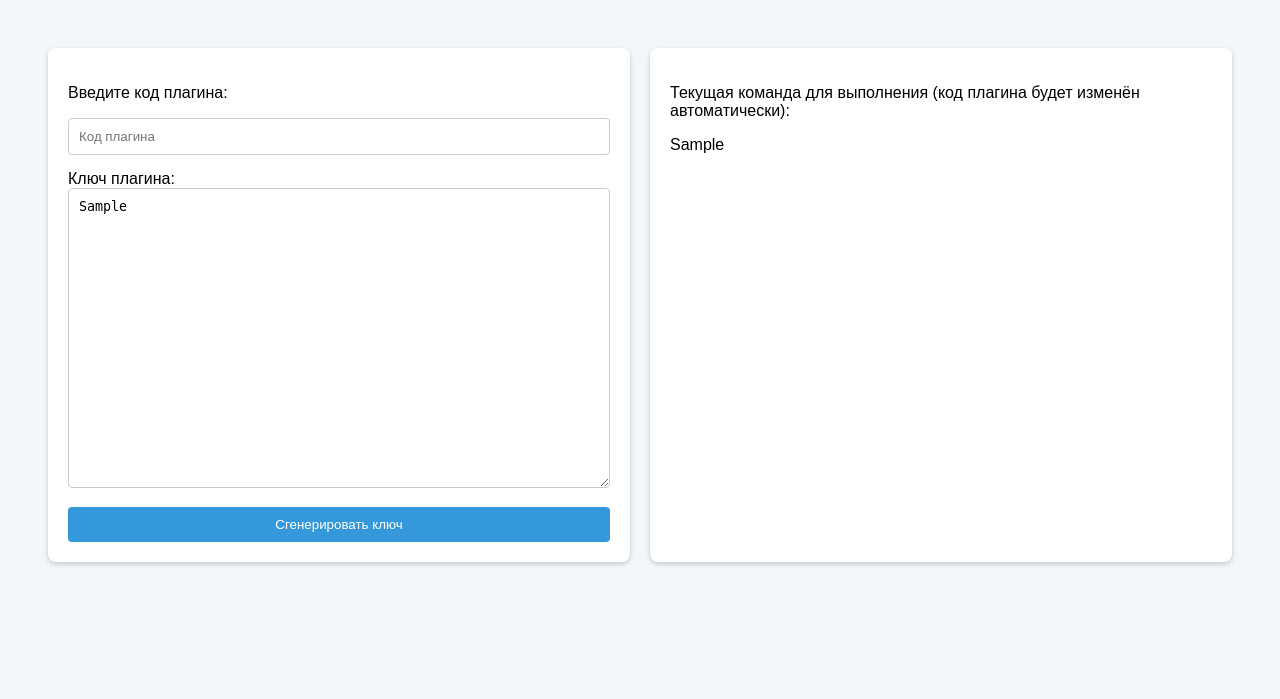
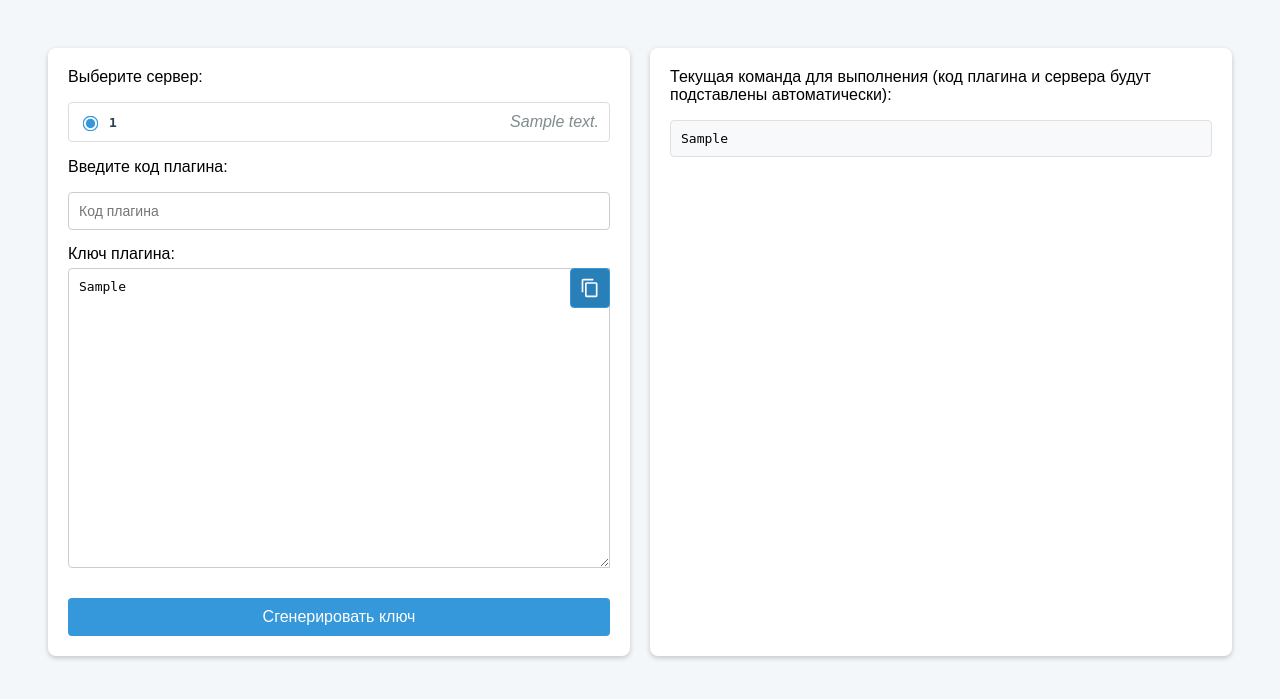
Before and after one commit to DorofD/atlassian_agent_web, a Flask app: template templates/index.html in a window 1280 px wide. Shown: the top 699 px of the page. Run offline with Flask 3, Linux system fonts and the light colour scheme; the template is opened without the code that fills it: most values are stand-ins (such as "Sample title", 1, 10 or a date in 2020).

Commit message:
команды для нескольких server-id, правки по ui

```diff
--- a/run.py
+++ b/run.py
@@ -11,20 +11,33 @@ def index():
     try:
         with open("settings.json", "r") as f:
             settings = json.load(f)
-            exec_command = settings.get("exec_command", "Not found")
+            exec_command_template = settings.get("exec_command", "Not found")
+            servers = settings.get("servers", [])
     except (FileNotFoundError, json.JSONDecodeError) as e:
         print(f'Error when reading settings.json: {e}')
-        exec_command = "Error settings"
+        exec_command_template = "Error settings"
+        servers = []
 
     exec_result = ""
+    exec_command = ""
+
     if request.method == "POST":
-        plugin_code = request.form.get("plugin_code")
-        if plugin_code:
+        plugin_code = request.form.get("plugin_code", "").strip()
+        server_id = request.form.get("server_id", "").strip()
+
+        if not plugin_code:
+            exec_result = "Код плагина не указан"
+        elif not server_id:
+            exec_result = "Сервер не выбран"
+        else:
             try:
-                exec_command_with_plugin = exec_command.replace(
-                    "PLUGIN_CODE", plugin_code)
+                exec_command = exec_command_template.replace(
+                    "PLUGIN_CODE", plugin_code).replace("SERVER_ID", server_id)
+
+                print(f"Executing command: {exec_command}")
+
                 completed_process = subprocess.run(
-                    exec_command_with_plugin,
+                    exec_command,
                     capture_output=True,
                     text=True,
                     check=True,
@@ -32,17 +45,36 @@ def index():
                 )
                 exec_result = completed_process.stdout.strip()
             except subprocess.CalledProcessError as e:
-                exec_result = f"Error when execution command: {e}"
-        else:
-            exec_result = "Код плагина не указан"
+                exec_result = f"Ошибка при выполнении команды:\n{e.stderr.strip() or e}"
+            except Exception as e:
+                exec_result = f"Непредвиденная ошибка: {e}"
 
-    return render_template("index.html", exec_command=exec_command, exec_result=exec_result)
+    return render_template(
+        "index.html",
+        exec_command=exec_command or exec_command_template,
+        exec_result=exec_result,
+        servers=servers
+    )
 
 
 @app.errorhandler(Exception)
 def handle_value_error(error):
     print(f"ERROR: {error}")
-    return render_template("index.html", exec_command="Error", exec_result=error)
+    try:
+        with open("settings.json", "r") as f:
+            settings = json.load(f)
+            exec_command = settings.get("exec_command", "Not found")
+            servers = settings.get("servers", [])
+    except:
+        exec_command = "Error"
+        servers = []
+
+    return render_template(
+        "index.html",
+        exec_command=exec_command,
+        exec_result=str(error),
+        servers=servers
+    )
 
 
 if __name__ == "__main__":
--- a/static/style.css
+++ b/static/style.css
@@ -1,32 +1,74 @@
 body {
-    font-family: Arial;
+    font-family: Arial, sans-serif;
     background-color: #f4f7f9;
     padding: 40px;
 }
 
 .form-container {
     display: flex;
+    flex-wrap: wrap;
+    gap: 20px;
     justify-content: center;
-    gap: 20px;
 }
 
 .form {
-    width: 600px;
+    flex: 1 1 45%;
+    min-width: 300px;
     padding: 20px;
     background-color: #ffffff;
     border-radius: 8px;
     box-shadow: 0 2px 5px rgba(0, 0, 0, 0.2);
 }
 
-input[type="text"] {
-    width: 100%;
-    padding: 10px;
+.form > p:first-of-type {
+    margin-top: 0;
+}
+.server-list {
+    display: flex;
+    flex-direction: column;
+    gap: 8px;
     margin-bottom: 15px;
-    border-radius: 4px;
-    border: 1px solid #ccc;
-    box-sizing: border-box;
 }
 
+.server-option {
+    display: flex;
+    align-items: center;
+    padding: 10px;
+    border: 1px solid #ddd;
+    border-radius: 4px;
+    cursor: pointer;
+    transition: background-color 0.2s, border-color 0.2s;
+}
+
+.server-option:hover {
+    background-color: #f0f7ff;
+    border-color: #3498db;
+}
+
+.server-option input[type="radio"] {
+    margin-right: 12px;
+    transform: scale(1.2);
+    accent-color: #3498db;
+}
+
+.server-id {
+    font-weight: bold;
+    font-family: monospace;
+    color: #2c3e50;
+    flex: 0 0 auto;
+}
+
+.server-desc {
+    margin-left: auto;
+    color: #7f8c8d;
+    font-style: italic;
+    white-space: nowrap;
+    overflow: hidden;
+    text-overflow: ellipsis;
+    max-width: 250px;
+}
+
+input[type="text"],
 textarea.exec {
     width: 100%;
     padding: 10px;
@@ -34,7 +76,14 @@ textarea.exec {
     border-radius: 4px;
     border: 1px solid #ccc;
     box-sizing: border-box;
+    font-size: 14px;
+}
+
+textarea.exec {
     height: 300px;
+    font-family: monospace;
+    font-size: 13px;
+    resize: vertical;
 }
 
 button {
@@ -45,8 +94,77 @@ button {
     border: none;
     border-radius: 4px;
     cursor: pointer;
+    font-size: 16px;
 }
 
 button:hover {
     background-color: #2980b9;
 }
+
+pre {
+    margin: 0;
+    white-space: pre-wrap;
+    word-wrap: break-word;
+    background-color: #f8f9fa;
+    padding: 10px;
+    border-radius: 4px;
+    border: 1px solid #e0e0e0;
+}
+
+/*  */
+.result-wrapper {
+    margin-bottom: 15px;
+}
+
+.result-wrapper label {
+    display: block;
+    margin-bottom: 5px;
+    font-weight: 500;
+}
+
+.input-with-button {
+    position: relative;
+    display: flex;
+    overflow: hidden;
+}
+
+.input-with-button .exec {
+    flex: 1 1 auto;
+    border-top-right-radius: 0;
+    border-bottom-right-radius: 0;
+}
+
+.input-with-button .copy-btn {
+    position: absolute;
+    right: 0;
+    top: 0;
+    bottom: 0;
+    width: 40px;
+    height: 40px;
+    padding: 6px;
+    background-color: #2980b9;
+    border: 1px solid #3498db;
+    border-radius:  4px;
+    border-bottom-right-radius: 4px;
+    cursor: pointer;
+    display: flex;
+    align-items: center;
+    justify-content: center;
+    transition: background-color 0.2s;
+    z-index: 1;
+}
+
+.input-with-button .copy-btn:hover {
+    background-color: #d0e9fb;
+}
+
+.input-with-button .copy-btn:active {
+    background-color: #bce0f6;
+}
+
+.input-with-button .copy-btn:disabled {
+    background-color: #2980b9;
+    border-color: #ccc;
+    cursor: not-allowed;
+    opacity: 0.7;
+}
--- a/templates/index.html
+++ b/templates/index.html
@@ -1,29 +1,123 @@
-<!DOCTYPE html>
+<!doctype html>
 <html lang="ru">
-
   <head>
-    <meta charset="UTF-8">
+    <meta charset="UTF-8" />
     <title>Atlassian Agent Web</title>
-    <link rel="stylesheet" href="{{ url_for('static', filename='style.css') }}">
+    <link
+      rel="stylesheet"
+      href="{{ url_for('static', filename='style.css') }}"
+    />
   </head>
 
   <body>
     <div class="form-container">
       <form class="form" method="POST">
+        <p>Выберите сервер:</p>
+        <div class="server-list">
+          {% for server in servers %}
+          <label class="server-option">
+            <input
+              type="radio"
+              name="server_id"
+              value="{{ server.id }}"
+              required
+              {%
+              if
+              loop.first
+              %}checked{%
+              endif
+              %}
+            />
+            <span class="server-id">{{ server.id }}</span>
+            <span class="server-desc">{{ server.description }}</span>
+          </label>
+          {% endfor %}
+        </div>
+
         <p>Введите код плагина:</p>
-            <input type="text" id="plugin_code" name="plugin_code" placeholder="Код плагина">
+        <input
+          type="text"
+          id="plugin_code"
+          name="plugin_code"
+          placeholder="Код плагина"
+          required
+        />
 
-            <label for="exec_command">Ключ плагина: </label>
-            <textarea class="exec" id="exec_result" name="exec_result"
-                placeholder="Здесь появится результат выполнения команды">{{ exec_result }}</textarea>
+        <div class="result-wrapper">
+          <label for="exec_result">Ключ плагина:</label>
+          <div class="input-with-button">
+            <textarea
+              class="exec"
+              id="exec_result"
+              name="exec_result"
+              placeholder="Здесь появится результат выполнения команды"
+              readonly
+            >
+{{ exec_result }}</textarea
+            >
+            <button
+              type="button"
+              class="copy-btn"
+              title="Копировать в буфер обмена"
+              aria-label="Копировать"
+            >
+              <svg
+                viewBox="0 0 24 24"
+                width="20"
+                height="20"
+                fill="currentColor"
+              >
+                <path
+                  d="M16 1H4c-1.1 0-2 .9-2 2v14h2V3h12V1zm3 4H8c-1.1 0-2 .9-2 2v14c0 1.1.9 2 2 2h11c1.1 0 2-.9 2-2V7c0-1.1-.9-2-2-2zm0 16H8V7h11v10z"
+                />
+              </svg>
+            </button>
+          </div>
+        </div>
+
         <button type="submit">Сгенерировать ключ</button>
       </form>
+
       <form class="form">
-            <p>Текущая команда для выполнения (код плагина будет изменён автоматически):</p>
-            {{ exec_command }}
-
+        <p>
+          Текущая команда для выполнения (код плагина и сервера будут
+          подставлены автоматически):
+        </p>
+        <pre><code>{{ exec_command }}</code></pre>
       </form>
     </div>
+
+    <script>
+      document.addEventListener("DOMContentLoaded", function () {
+        const copyBtn = document.querySelector(".copy-btn");
+        const execResult = document.getElementById("exec_result");
+
+        if (copyBtn && execResult) {
+          copyBtn.addEventListener("click", async function () {
+            const text = execResult.value.trim();
+            if (!text) return;
+
+            try {
+              await navigator.clipboard.writeText(text);
+              const originalText = copyBtn.innerHTML;
+              copyBtn.innerHTML = `
+                <svg viewBox="0 0 24 24" width="20" height="20" fill="currentColor">
+                  <path d="M9 16.17L4.83 12l-1.42 1.41L9 19 21 7l-1.41-1.41z"/>
+                </svg>`;
+              copyBtn.title = "Скопировано!";
+              copyBtn.disabled = true;
+
+              setTimeout(() => {
+                copyBtn.innerHTML = originalText;
+                copyBtn.title = "Копировать в буфер обмена";
+                copyBtn.disabled = false;
+              }, 2000);
+            } catch (err) {
+              alert("Не удалось скопировать: " + err.message);
+            }
+          });
+        }
+      });
+    </script>
   </body>
-
 </html>
```
Also changed, not shown: 1 other file. Lines whose indentation alone changed are shown as unchanged.
